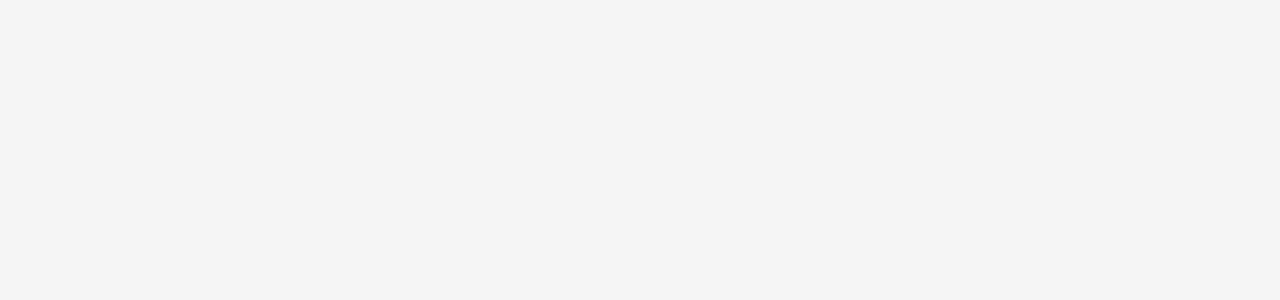
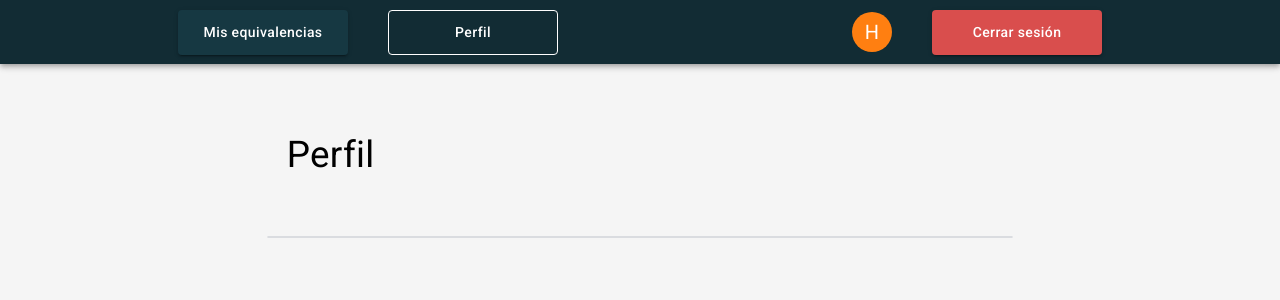
Before and after one commit to unahur-desapp/equivalencias-front-end, a React (Create React App) app: page /perfil in a window 1280 px wide. Shown: the top 300 px of the page. Built offline with nearby package versions, Linux system fonts and the light colour scheme.

Commit message:
creacion de pantalla perfil

```diff
--- a/src/App.js
+++ b/src/App.js
@@ -2,6 +2,7 @@ import PageIniciarSesion from './components/organisms/IniciarSesion/PageIniciarS
 import { PageCreateForm } from './PageCreateForm';
 import { PageRevision } from './components/organisms/Direccion/PageRevision';
 import { PageMyForm } from './PageMyForm';
+import { PagePerfil } from './PagePerfil';
 import React from 'react';
 import { BrowserRouter as Router, Route } from 'react-router-dom';
 
@@ -12,6 +13,8 @@ export default function App() {
             <Route path="/home" component={PageMyForm} />
             <Route path="/form" component={PageCreateForm} />
             <Route path="/revision" component={PageRevision} />
+            <Route path="/perfil" component={PagePerfil} />
+
         </Router>
     );
 }
--- /dev/null
+++ b/src/PagePerfil.js
@@ -0,0 +1,68 @@
+import { Grid } from '@mui/material';
+import { Header } from './Header';
+import { GridTop } from './GridTop';
+import { Titulos } from './components/atoms/Title/Titulos';
+import { BotonMUI } from './components/atoms/Button/BotonMUI'
+import StickyHeadTable from './TableAlumno';
+import React from 'react';
+import { Link } from 'react-router-dom';
+
+
+const PagePerfil = () => {
+    return (
+        <Grid container direction="column">
+            <Grid item container xs={12}>
+                <Header name="Mis equivalencias" />
+            </Grid>
+
+            <Grid
+                item
+                container
+                direction="row"
+                justifyContent="center"
+                alignItems="center"
+                sx={{ padding: '40px 0px' }}
+            >
+                <GridTop
+                    item
+                    container
+                    xs={11.5}
+                    md={7}
+                    sx={{
+                        padding: '0px 20px'
+                    }}
+                    direction="row"
+                    justifyContent="space-between"
+                    alignItems="center"
+                >
+                    <Grid item>
+                        <Titulos component="h2" tituloGrande>
+                            Perfil
+                        </Titulos>
+                    </Grid>
+
+
+                </GridTop>
+
+                <GridTop
+                    item
+                    container
+                    blanco
+                    xs={11.5}
+                    md={7}
+                    marginTop={{
+                        xs: '30px'
+                    }}
+                    sx={{
+                        height: 'auto'
+                    }}
+                >
+                    {/* <StickyHeadTable /> */}
+
+                </GridTop>
+            </Grid>
+        </Grid>
+    );
+};
+
+export { PagePerfil };
```
Also changed, not shown: 1 other file (tests, documents, lock files or other folders).
